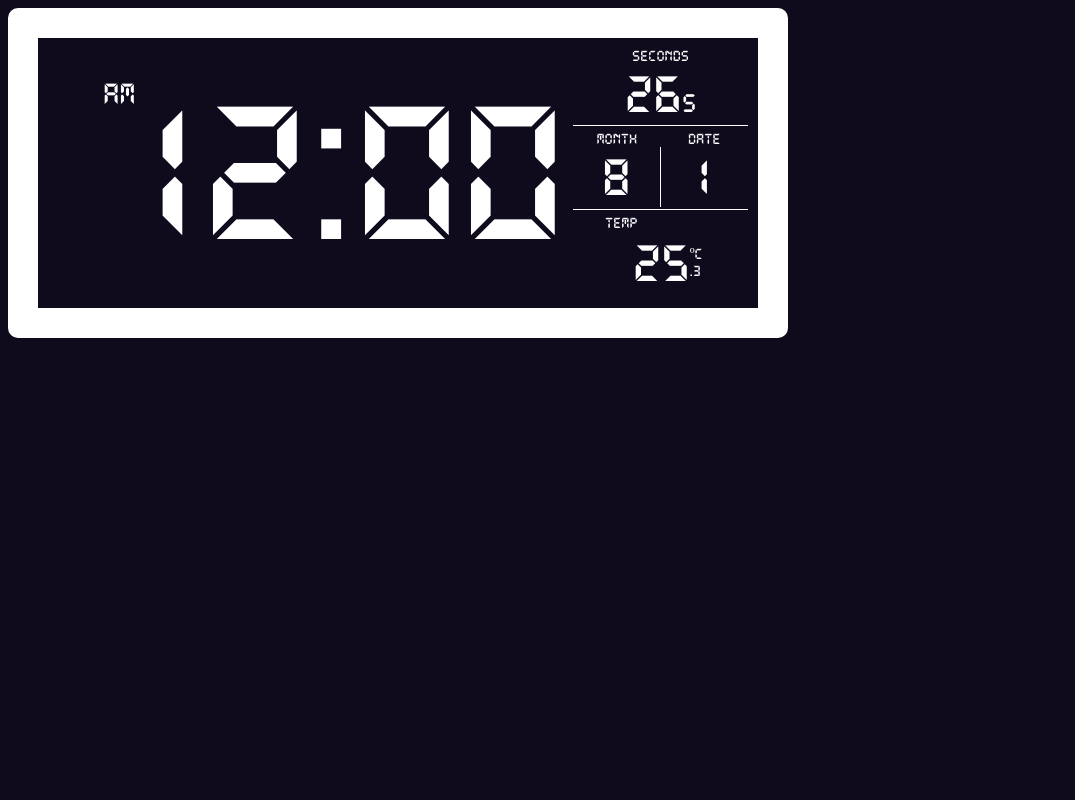
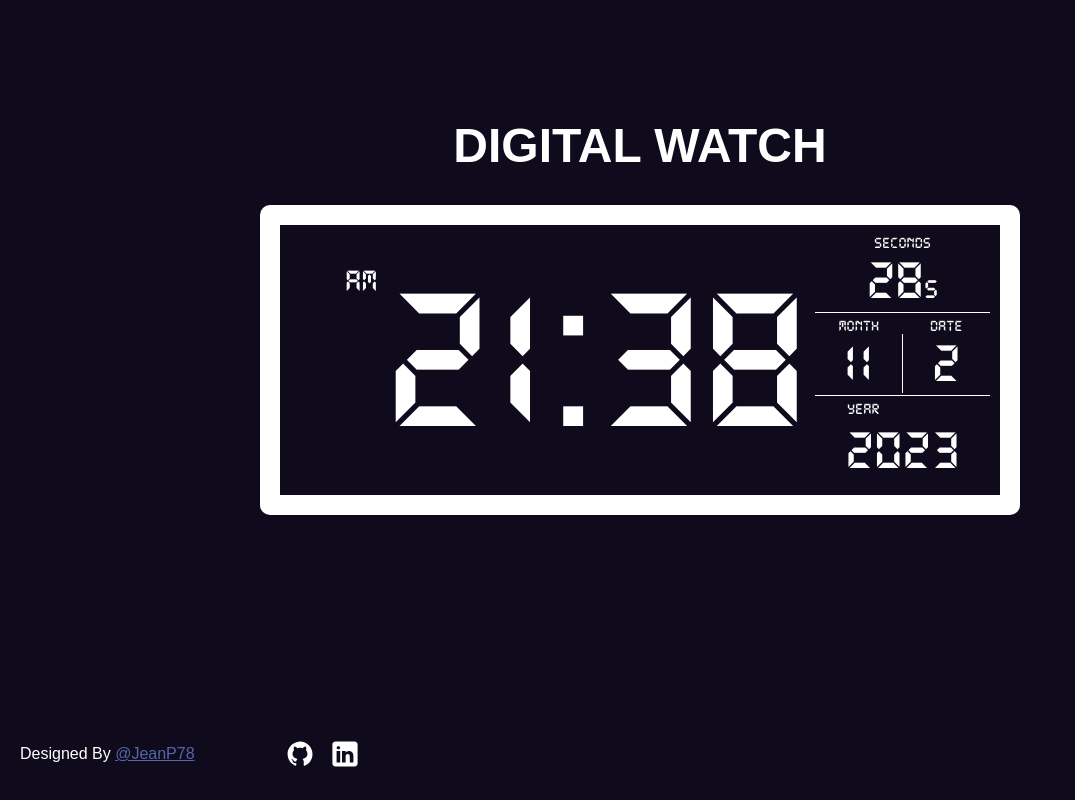
Before and after one commit to Jeanp78/digital-watch, a plain HTML site: page index.html in a window 1280 px wide. Shown: the whole page, without its empty margins (0-1075 px from the left). Drawn offline with Linux system fonts and the light colour scheme.

Commit message:
functionallity added, watch functional

```diff
--- a/css/style.css
+++ b/css/style.css
@@ -0,0 +1,174 @@
+@font-face {
+  font-family: "digital";
+  src: url("../resources/DS-DIGIB.TTF");
+}
+
+h1 {
+  margin: 0;
+}
+
+li {
+  list-style: none;
+}
+
+.user {
+  color: rgb(83, 103, 168);
+}
+
+body {
+  margin: 0;
+  background-color: rgb(15, 11, 29);
+  color: white;
+  font-family: "digital";
+  display: flex;
+  justify-content: center;
+  align-items: center;
+  min-height: 100vh;
+}
+
+main {
+  margin-top: -200px;
+}
+
+header {
+  margin: 2rem 0rem;
+}
+
+header h1 {
+  text-align: center;
+  margin: 1rem;
+  font-size: 3rem;
+  font-family: sans-serif;
+}
+
+.watch {
+  width: 700px;
+  border-radius: 10px;
+  height: 250px;
+  border: 20px solid;
+  display: grid;
+  grid-template-columns: repeat(8, 1fr);
+  padding: 10px;
+}
+
+.first-column {
+  grid-column: 1/2;
+}
+
+.first-column-text {
+  text-align: end;
+  padding-top: 30px;
+  font-size: 2rem;
+}
+
+.second-column {
+  grid-column: 2/7;
+  display: grid;
+  place-content: center;
+}
+
+.second-column h1 {
+  font-size: 13rem;
+  text-align: center;
+}
+
+.third-column {
+  grid-column: 7/9;
+  display: grid;
+  grid-template-rows: repeat(3, 1fr);
+}
+
+.seconds-container {
+  border-bottom: 1px solid;
+  margin-bottom: 5px;
+}
+
+.seconds-text {
+  text-align: center;
+}
+
+.date {
+  display: grid;
+  place-content: center;
+  height: calc(100% - 18px);
+}
+
+.subtitle {
+  font-size: 3.5em;
+}
+
+.month-container {
+  display: grid;
+  grid-template-columns: 1fr 1fr;
+  border-bottom: 1px solid;
+  margin-bottom: 5px;
+}
+
+.mini-text {
+  font-size: 0.5em;
+}
+
+.month-text {
+  text-align: center;
+}
+
+.month-value {
+  display: grid;
+  place-content: center;
+  height: calc(100% - 18px);
+  font-size: 3.5em;
+  border-right: 1px solid;
+}
+
+.date-text {
+  text-align: center;
+}
+
+.date-value {
+  display: grid;
+  place-content: center;
+  height: calc(100% - 18px);
+  font-size: 3.5em;
+}
+
+.year-text {
+  padding-left: 2rem;
+}
+
+.year-content {
+  display: grid;
+  height: calc(100% - 18px);
+  place-content: center;
+}
+
+.year-value {
+  grid-column: 1/5;
+  display: grid;
+  align-items: center;
+  justify-content: end;
+  font-size: 3.5em;
+}
+
+.footer-links {
+  font-family: sans-serif;
+  box-sizing: border-box;
+  display: flex;
+  align-items: center;
+  gap: 50px;
+  width: 100%;
+  padding: 15px 20px;
+  position: absolute;
+  left: 0;
+  bottom: 0;
+}
+
+.links {
+  display: flex;
+  gap: 15px;
+  align-items: center;
+}
+
+.logo {
+  display: flex;
+  align-items: center;
+}
--- a/index.html
+++ b/index.html
@@ -7,71 +7,71 @@
     <title>Document</title>
     <link rel="stylesheet" href="css/style.css">
     <link rel="font" href="resources/DS-DIGIB.TTF">
-    <style>
-        @font-face {
-            font-family: "digital";
-            src: url("./resources/DS-DIGIB.TTF");
-        }
-
-        h1 {
-            margin: 0;
-        }
-
-        body {
-            background-color: rgb(15, 11, 29);
-            color: white;
-            font-family: "digital";
-        }
-    </style>
 </head>
 
 <body>
-    <div
-        style="width: 700px; border-radius: 10px; height: 250px; border: 30px solid; display: grid; grid-template-columns: repeat(8, 1fr); padding: 10px;">
-        <div style="grid-column: 1/2;">
-            <div style="text-align: end; padding-top: 30px; font-size: 2rem;">AM</div>
+    <main>
+        <header>
+            <h1>DIGITAL WATCH</h1>
+        </header>
+        <div class="watch">
+            <div class="first-column">
+                <div class="first-column-text">AM</div>
             </div>
-        <div style=" grid-column: 2/7; display: grid; place-content: center;">
-            <h1 style="font-size: 13rem;">12:00</h1>
+            <div class="second-column">
+                <h1>
+                    <span id="hours">--</span>:<span id="minutes">--</span>
+                </h1>
             </div>
-        <div style=" grid-column: 7/9; display: grid; grid-template-rows: repeat(3, 1fr);">
-            <div style="border-bottom: 1px solid; margin-bottom: 5px;">
-                <div style="text-align: center;">SECONDS</div>
-                <div style="display: grid; place-content: center; height: calc(100% - 18px);">
-                    <div style="font-size: 3.5em;">
-                        26<span style="font-size: 0.5em;">s</span>
+            <div class="third-column">
+                <div class="seconds-container">
+                    <div class="seconds-text">SECONDS</div>
+                    <div class="date">
+                        <div class="subtitle">
+                            <span id="seconds">--</span><span class="mini-text">s</span>
                         </div>
                     </div>
                 </div>
-            <div style=" display: grid; grid-template-columns: 1fr 1fr; border-bottom: 1px solid; margin-bottom: 5px;">
+                <div class="month-container">
                     <div>
-                    <div style="text-align: center;">MONTH</div>
-                    <div
-                        style="display: grid; place-content: center; height: calc(100% - 18px); font-size: 3.5em; border-right: 1px solid;">
-                        8
+                        <div class="month-text">MONTH</div>
+                        <div id="month" class="month-value">
+                            --
                         </div>
                     </div>
                     <div>
-                    <div style=" text-align: center;">DATE</div>
-                    <div style="display: grid; place-content: center; height: calc(100% - 18px); font-size: 3.5em;">1
+                        <div class="date-text">DATE</div>
+                        <div id="date" class="date-value">
+                            --
                         </div>
                     </div>
                 </div>
                 <div>
-                <div style="padding-left: 2rem;">TEMP</div>
-                <div style="display: grid; grid-template-columns: repeat(6, 1fr); height: calc(100% - 18px);">
-                    <div
-                        style="grid-column: 1/5;  display: grid; align-items: center; justify-content: end; font-size: 3.5em;">
-                        25
+                    <div class="year-text">YEAR</div>
+                    <div class="year-content">
+                        <div id="year" class="year-value">
+                            ----
                         </div>
-                    <div style="grid-column: 5/7; display: grid; grid-template-rows: 1fr 1fr;">
-                        <div style="display: grid; align-items: end;">ºC</div>
-                        <div style="display: grid; align-items: start;">.3</div>
+
                     </div>
                 </div>
             </div>
         </div>
-    </div>
+    </main>
+
+    <footer class="footer-links">
+        <p>Designed By <a class="user" href="https://github.com/Jeanp78">@JeanP78</a></p>
+        <ul class="links">
+            <li><a class="logo" target="_blank" rel="noreferrer" href="https://github.com/Jeanp78"><img
+                        src="resources/github.svg" width="30px" alt=""></a></li>
+            <li><a class="logo" target="_blank" rel="noreferrer" href="https://co.linkedin.com/in/jeanpaulduarte"><img
+                        src="resources/linkedin.svg" width="30px" alt=""></a></li>
+        </ul>
+    </footer>
+
+    <script src="js/script.js">
+
+    </script>
 </body>
 
 </html>
--- /dev/null
+++ b/js/script.js
@@ -0,0 +1,17 @@
+const hours = document.getElementById("hours");
+const minutes = document.getElementById("minutes");
+const seconds = document.getElementById("seconds");
+const year = document.getElementById("year");
+const month = document.getElementById("month");
+const day = document.getElementById("date");
+const updateWatch = () => {
+  const date = new Date();
+  hours.textContent = date.getHours();
+  minutes.textContent = date.getMinutes().toString().padStart(2, "0");
+  seconds.textContent = date.getSeconds();
+  year.textContent = date.getFullYear();
+  month.textContent = date.getMonth() + 1;
+  day.textContent = date.getDay();
+};
+updateWatch();
+setInterval(updateWatch, 1000);
```
Also changed, not shown: resources/DIGITAL.TXT (deleted), resources/DS-DIGI.TTF (deleted), resources/DS-DIGII.TTF (deleted), resources/DS-DIGIT.TTF (deleted), resources/github.svg (added), resources/linkedin.svg (added), 1 other file. Lines whose indentation alone changed are shown as unchanged.
